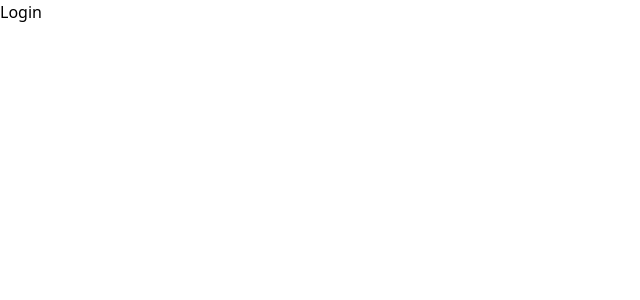
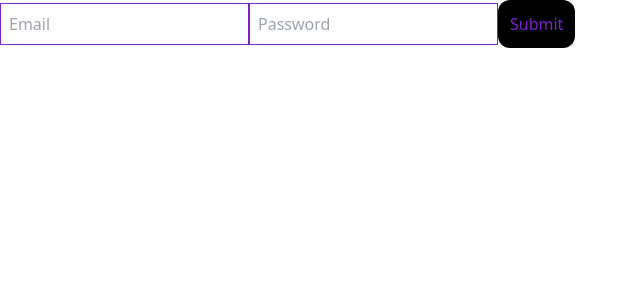
Before and after one commit to ADX333/Music-App-MERN, a React app in the folder frontend/: page / in a window 1280 px wide. Shown: the top 300 px of the page, without its empty margins (0-640 px from the left). Built offline with nearby package versions, Linux system fonts and the light colour scheme; the HTML template or start-up script is replaced by a standard one.

Commit message:
Login frontend logic

```diff
--- a/frontend/src/App.jsx
+++ b/frontend/src/App.jsx
@@ -1,10 +1,13 @@
 import {Routes,Route} from 'react-router-dom'
 import Login from './components/Auth/Login'
+import Home from './pages/home'
+
 
 export default function App(){
   return (
     <Routes>
       <Route path='/' element={<Login></Login>} />
+      <Route path='/home' element={<Home></Home>}/>
     </Routes>
   )
 }
--- a/frontend/src/components/Auth/Login.jsx
+++ b/frontend/src/components/Auth/Login.jsx
@@ -1,7 +1,47 @@
-import React from 'react'
+import React, { useState } from 'react'
+import axios from 'axios';
+import { useNavigate } from 'react-router-dom';
+
 
 export default function Login() {
+  const navigate=useNavigate();
+  const [email,setEmail]=useState("");
+  const [password,setPassword]=useState("");
+  const [username,setUsername]=useState("");
+  const [role,setRole]=useState("user");
+  const [isLogin,setIsLogin]=useState("true");
+
+  function handleEmail(e){
+    setEmail(e.target.value)
+  }
+  function handlePass(e){
+    setPassword(e.target.value)
+  }
+  async function handleSubmit(e){
+    e.preventDefault();
+    try{
+    const loginData=await axios.post("http://localhost:3000/api/auth/login",{
+      email:email,
+      password:password
+    }, {withCredentials:true})
+    console.log(loginData.data)
+    navigate('/home')
+  }
+  catch(err){
+    console.log(err)
+  }
+}
+  function signUp(){
+    setIsLogin(false)
+  }
+
   return (
-    <div>Login</div>
+    <div>
+      <form onSubmit={handleSubmit}>
+        <input className="border border-purple-700 p-2" value={email} placeholder='Email' onChange={handleEmail}></input>
+        <input className="border border-purple-700 p-2" value={password} placeholder='Password' onChange={handlePass}></input>
+        <button className="bg-black text-purple-700 rounded-xl p-3">Submit</button>
+      </form>
+    </div>
   )
 }
--- /dev/null
+++ b/frontend/src/pages/Home.jsx
@@ -0,0 +1,7 @@
+import React from 'react'
+
+export default function Home() {
+  return (
+    <div>Home</div>
+  )
+}
```
Also changed, not shown: 1 other file (tests, documents, lock files or other folders).
